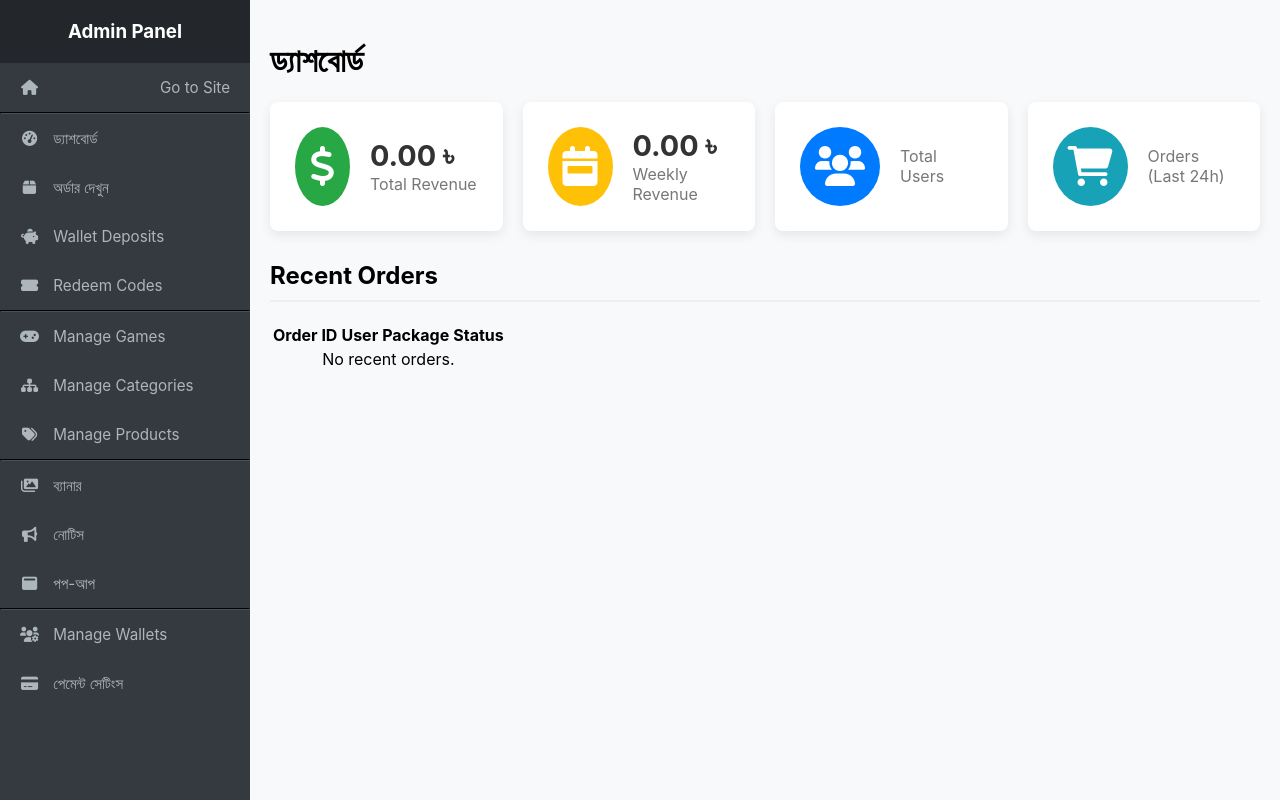
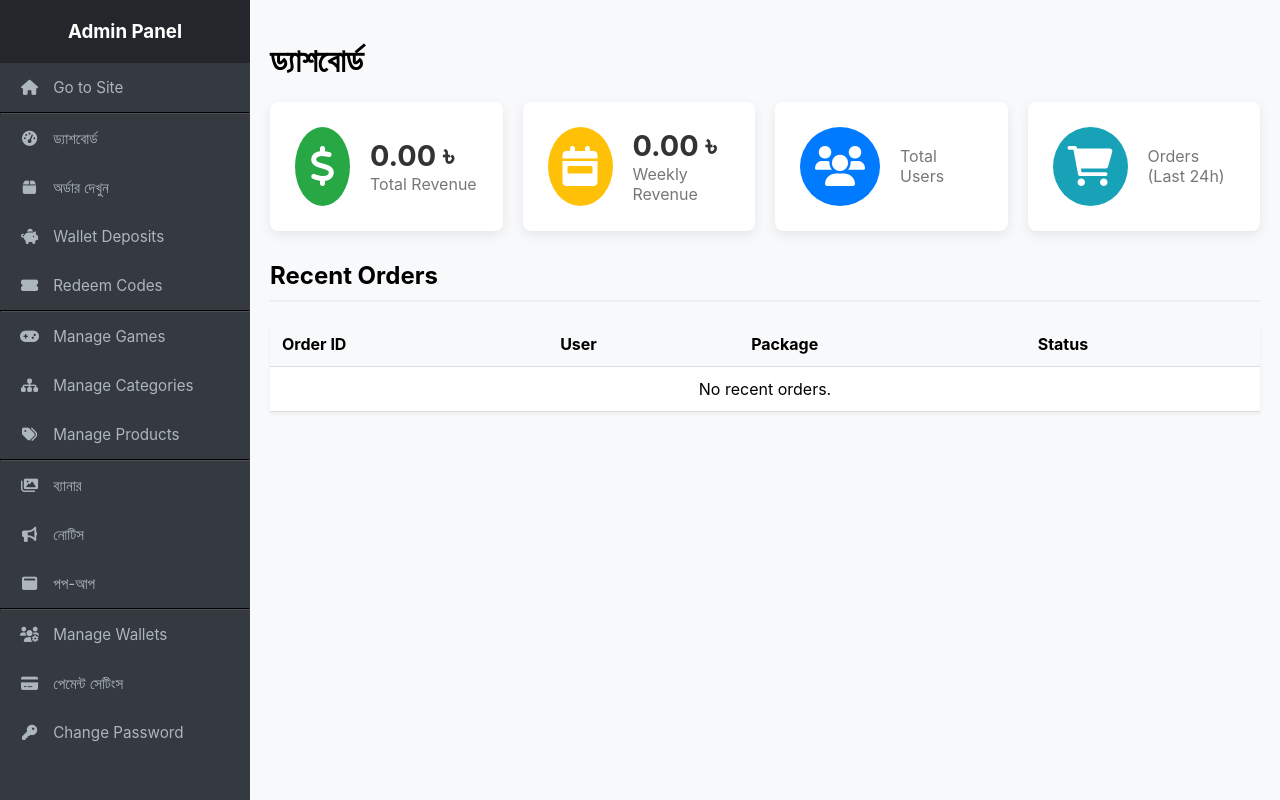
Before and after one commit to shahariarmahfuz/refactored-fishstick, a Flask app: template game_shop/templates/dashboard.html in a window 1280 px wide. Run offline with Flask 3, Linux system fonts and the light colour scheme; the template is opened without the code that fills it, so the values that code supplies are empty; some libraries are stand-ins or nearby versions.

Commit message:
Update admin_layout.html

```diff
--- a/game_shop/templates/admin_layout.html
+++ b/game_shop/templates/admin_layout.html
@@ -20,9 +20,15 @@
         .top-bar { display: none; background: #343a40; color: white; padding: 15px; align-items: center; }
         .menu-btn { background: none; border: none; color: white; font-size: 20px; cursor: pointer; }
 
-        .flash { /* ... */ }
-        table { /* ... */ }
-
+        .flash { padding: 1em; margin-bottom: 1em; border-radius: 4px; background: #d9edf7; color: #31708f; border: 1px solid #bce8f1; }
+        table { width: 100%; border-collapse: collapse; margin-top: 20px; background: #fff; box-shadow: 0 2px 4px rgba(0,0,0,0.05); }
+        th, td { padding: 12px; text-align: left; border-bottom: 1px solid #ddd; }
+        th { background-color: #f8f9fa; }
+        .form-section { background: #fff; padding: 20px; border-radius: 8px; margin-bottom: 30px; border: 1px solid #eee;}
+        input[type=text], input[type=number], input[type=password], input[type=url], select, textarea { width: 100%; padding: 8px; margin-bottom: 10px; border: 1px solid #ccc; border-radius: 4px; box-sizing: border-box; }
+        input[type=submit], button, .button { display: inline-block; background-color: #007bff; color: white; padding: 10px 15px; border: none; cursor: pointer; border-radius: 4px; text-decoration: none; font-size: 0.9em; }
+        .btn-danger { background-color: #dc3545; }
+        .btn-secondary { background-color: #6c757d; }
         .badge { background-color: #dc3545; color: white; padding: 2px 8px; font-size: 0.8em; border-radius: 10px; font-weight: bold; }
 
         @media (max-width: 768px) {
@@ -54,7 +60,7 @@
             <div class="sidebar-header">
                 <h3>Admin Panel</h3>
             </div>
-            <a href="{{ url_for('views.home') }}"><i class="fas fa-home fa-fw"></i> Go to Site</a>
+            <a href="{{ url_for('views.home') }}"><span><i class="fas fa-home fa-fw"></i> Go to Site</span></a>
             <hr style="margin: 0; border-color: #495057;">
             <a href="{{ url_for('admin.dashboard') }}"><span><i class="fas fa-tachometer-alt fa-fw"></i> ড্যাশবোর্ড</span></a>
             <a href="{{ url_for('admin.view_orders') }}">
@@ -77,6 +83,7 @@
             <hr style="margin: 0; border-color: #495057;">
             <a href="{{ url_for('admin.manage_wallets') }}"><span><i class="fas fa-users-cog fa-fw"></i> Manage Wallets</span></a>
             <a href="{{ url_for('admin.payment_settings') }}"><span><i class="fas fa-credit-card fa-fw"></i> পেমেন্ট সেটিংস</span></a>
+            <a href="{{ url_for('admin.change_password') }}"><span><i class="fas fa-key fa-fw"></i> Change Password</span></a>
         </nav>
         <main class="content">
             {% with messages = get_flashed_messages(with_categories=true) %}{% if messages %}{% for category, message in messages %}<div class="flash">{{ message }}</div>{% endfor %}{% endif %}{% endwith %}
```
